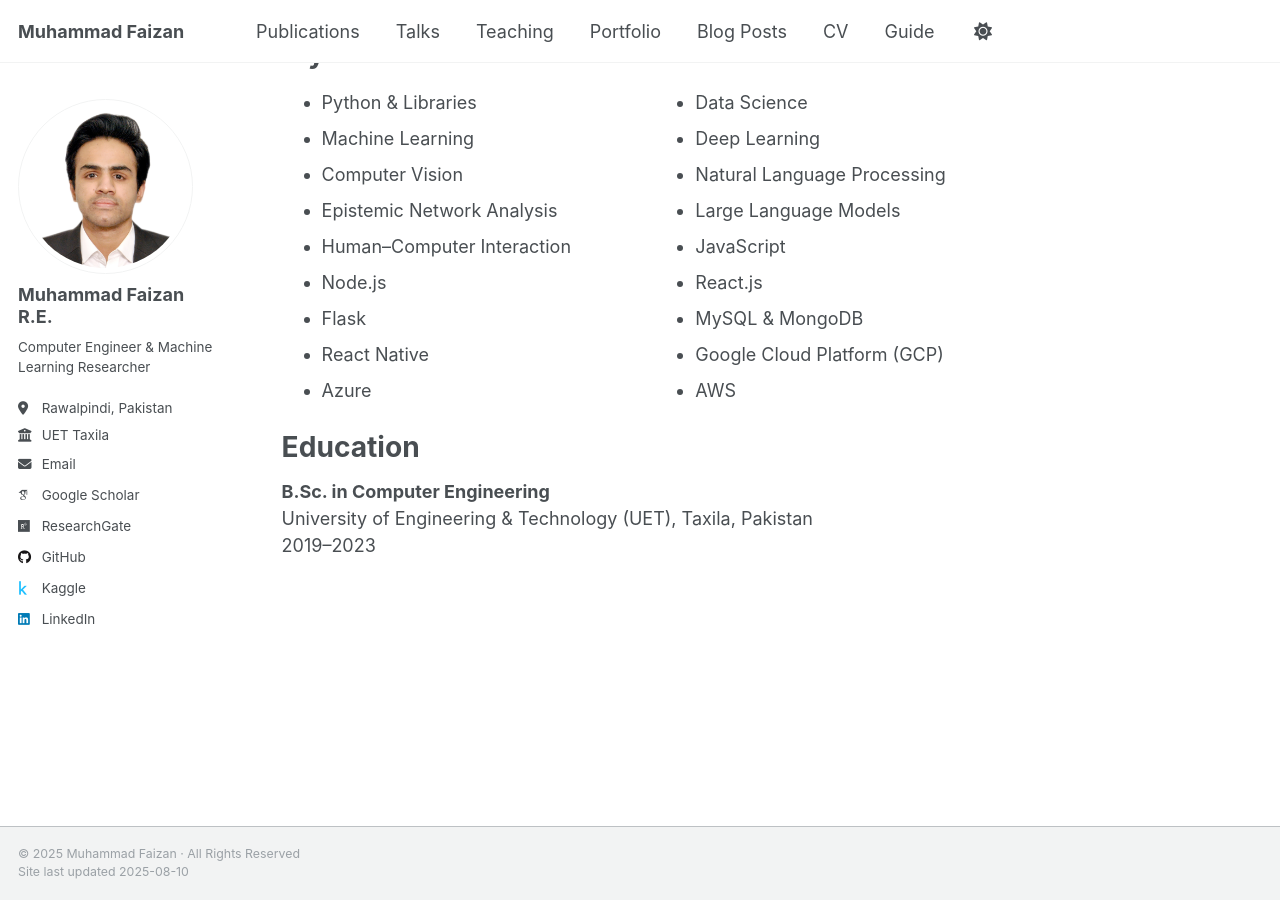
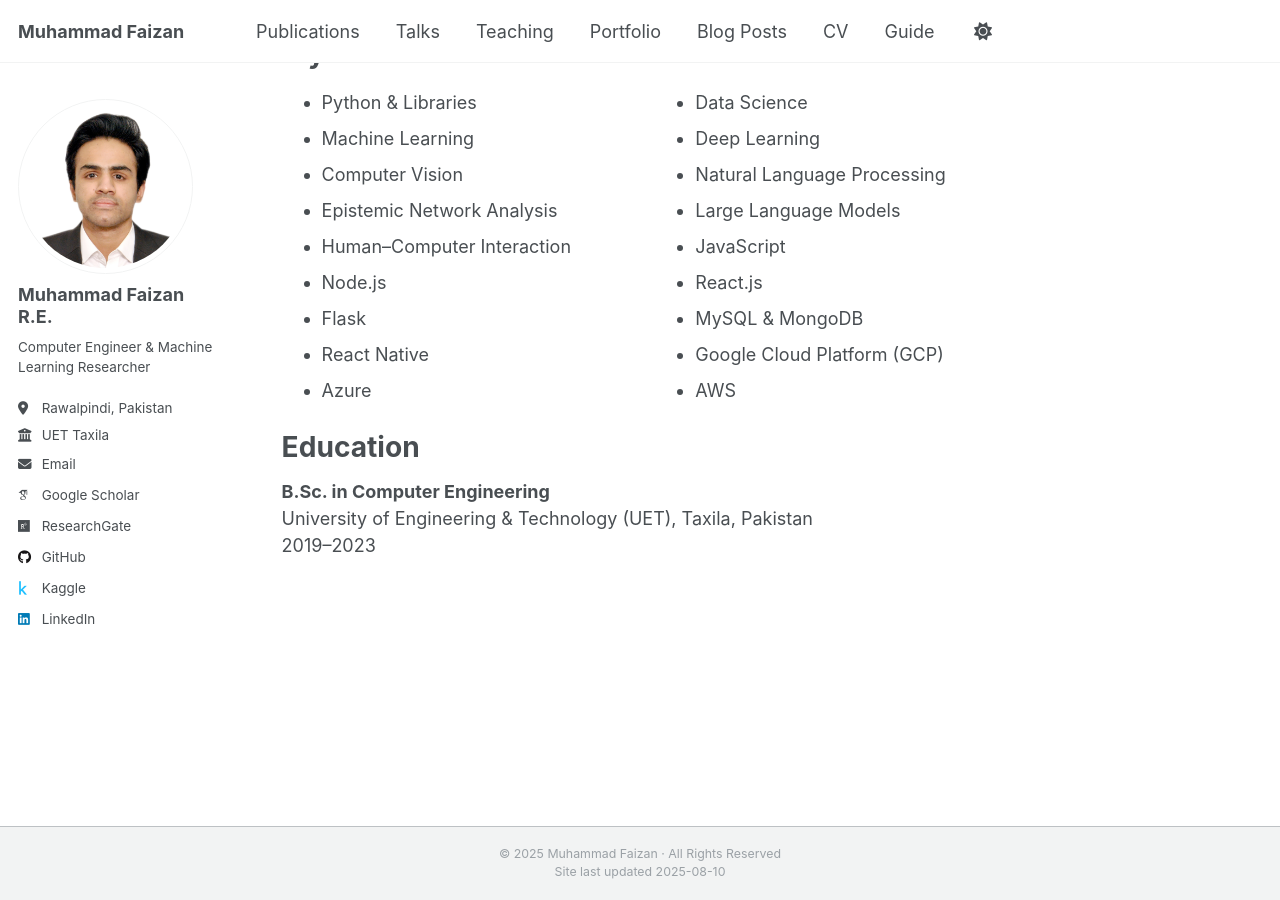
Before and after one commit to MuhammadFaizan99/MuhammadFaizan99.github.io, a Jekyll site: the page built from _pages/about.md, in a window 1280 px wide and 900 px high, scrolled down 522 px. Built offline with Jekyll 4.4.1, drawn with Linux system fonts in a browser that asks for light colours; some web fonts are replaced; a script that is not in the unit is left out.

Commit message:
Update footer.html

```diff
--- a/_includes/footer.html
+++ b/_includes/footer.html
@@ -1,6 +1,6 @@
 {% include base_path %}
 
-<div class="page__footer-copyright">
+<div class="page__footer-copyright" style="text-align:center;">
   &copy; {{ site.time | date: '%Y' }} {{ site.name | default: site.title }} · All Rights Reserved<br />
   Site last updated {{ "now" | date: '%Y-%m-%d' }}
 </div>
```
